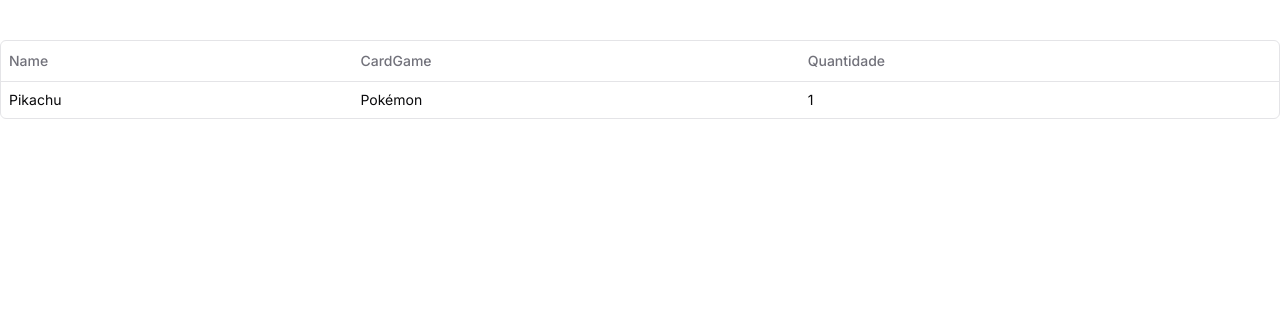
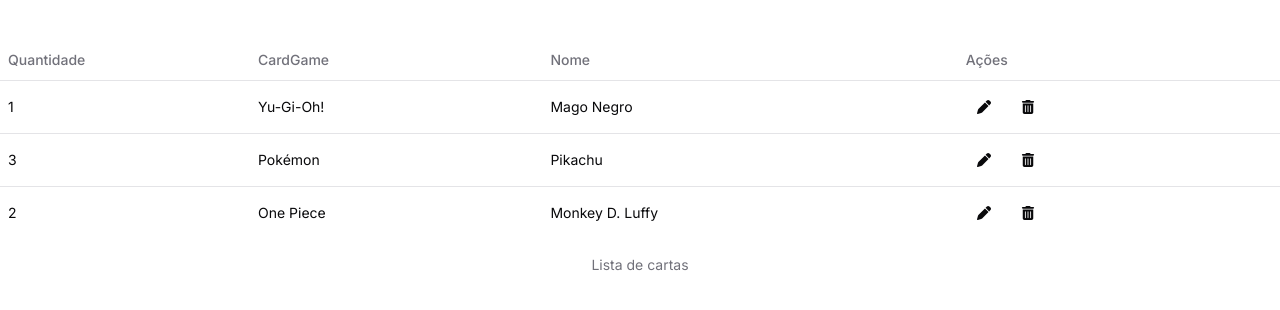
Before and after one commit to LeonamOliveira/organizador-de-cartas, a Next.js app: page /cards in a window 1280 px wide. Shown: the top 310 px of the page. Built offline with nearby package versions, Linux system fonts and the light colour scheme.

Commit message:
add react-icons and dialog

```diff
--- a/package.json
+++ b/package.json
@@ -10,6 +10,7 @@
   },
   "dependencies": {
     "@hookform/resolvers": "^3.9.0",
+    "@radix-ui/react-dialog": "^1.1.1",
     "@radix-ui/react-icons": "^1.3.0",
     "@radix-ui/react-label": "^2.1.0",
     "@radix-ui/react-navigation-menu": "^1.2.0",
@@ -22,6 +23,7 @@
     "react": "^18",
     "react-dom": "^18",
     "react-hook-form": "^7.53.0",
+    "react-icons": "^5.3.0",
     "tailwind-merge": "^2.5.2",
     "tailwindcss-animate": "^1.0.7",
     "zod": "^3.23.8"
--- a/src/app/cards/columns.tsx
+++ /dev/null
@@ -1,23 +0,0 @@
-import { ColumnDef } from "@tanstack/react-table"
-
-export type Cards = {
-    id: string
-    typeOfCard: 'Pokémon' | "Yu-Gi-Oh!" | "One Piece"
-    name: string
-    quantity: number
-}
-
-export const columns: ColumnDef<Cards>[] = [
-    {
-        accessorKey: "name",
-        header: "Name"
-    },
-    {
-        accessorKey: "typeOfCard",
-        header: "CardGame"
-    },
-    {
-        accessorKey: "quantity",
-        header: "Quantidade"
-    }
-]
--- a/src/app/cards/data-table.tsx
+++ b/src/app/cards/data-table.tsx
@@ -1,78 +1,116 @@
 'use client'
-
-import {
-    ColumnDef,
-    flexRender,
-    getCoreRowModel,
-    useReactTable
-} from '@tanstack/react-table'
-
+import { useState } from 'react'
+import { Button } from '@/components/ui/button'
 import {
     Table,
     TableBody,
+    TableCaption,
     TableCell,
     TableHead,
     TableHeader,
     TableRow
 } from '@/components/ui/table'
+import { FaPen, FaTrashCan } from "react-icons/fa6";
 
-interface DataTableProps<TData, TValue> {
-    columns: ColumnDef<TData, TValue>[]
-    data: TData[]
+enum CardGame{
+    Pokemon = 'Pokémon',
+    OnePiece = 'One Piece',
+    YuGiOh = 'Yu-Gi-Oh!'
 }
 
-export function DataTable<TData, TValue>({
-    columns,
-    data,
-}: DataTableProps<TData, TValue>) {
-    const table = useReactTable({
-        data,
-        columns,
-        getCoreRowModel: getCoreRowModel(),
-    })
+interface Card {
+    id: number;
+    quantidade: number;
+    nome: string;
+    cardgame: CardGame;
+}
+
+function CardList() {
+    const [cards, setCards] = useState<Card[]>([])
+
+    const handleEditCard = (cardId: number, newQuantity: number, newName: string, newCardgame: CardGame) => {
+        setCards(
+            cards.map((card) =>
+                card.id === cardId ?
+                {...card, quantidade: newQuantity, nome: newName, cardgame: newCardgame}
+                : card
+            )
+        )
+    }
+
+}
+
+const cards = [
+    {
+        id: 8,
+        quantidade: 1,
+        cardgame: CardGame.YuGiOh,
+        nome: 'Mago Negro'
+    },
+    {
+        id: 7,
+        quantidade: 3,
+        cardgame: CardGame.Pokemon,
+        nome: 'Pikachu'
+    },
+    {
+        id: 12,
+        quantidade: 2,
+        cardgame: CardGame.OnePiece,
+        nome: 'Monkey D. Luffy'
+    }
+]
+
+export function DataTable() {
     return (
-        <div className='rounded-md border'>
         <Table>
+            <TableCaption>Lista de cartas</TableCaption>
             <TableHeader>
-                    {table.getHeaderGroups().map((headerGroup) => (
-                        <TableRow key={headerGroup.id}>
-                            {headerGroup.headers.map((header) => {
-                                return (
-                                    <TableHead key={header.id}>
-                                        {header.isPlaceholder
-                                            ? null
-                                            : flexRender(
-                                                header.column.columnDef.header,
-                                                header.getContext()
-                                            )}
-                                    </TableHead>
-                                )
-                            })}
+                <TableRow>
+                    <TableHead className='w-[250px]'>Quantidade</TableHead>
+                    <TableHead>CardGame</TableHead>
+                    <TableHead>Nome</TableHead>
+                    <TableHead>Ações</TableHead>
                 </TableRow>
-                    ))}
             </TableHeader>
             <TableBody>
-                    {table.getRowModel().rows?.length ? (
-                        table.getRowModel().rows.map((row) => (
-                            <TableRow
-                                key={row.id}
-                                data-state={row.getIsSelected() && "selected"}>
-                                {row.getVisibleCells().map((cell) => (
-                                    <TableCell key={cell.id}>
-                                        {flexRender(cell.column.columnDef.cell, cell.getContext())}
+                {
+                    cards.length > 0 ? (
+                        cards.map((card) => (
+                            <TableRow key={card?.id}>
+                                <TableCell>{card?.quantidade}</TableCell>
+                                <TableCell>{card?.cardgame}</TableCell>
+                                <TableCell>{card?.nome}</TableCell>
+                                <TableCell>
+                                    <div className='flex items-center gap-2'>
+                                        {/* <Button
+                                            variant='ghost'
+                                            size='icon'
+                                            onClick={() => handleEditCard(card.id, card.quantidade, card.nome, card.cardgame)}>
+                                        </Button> */}
+                                        <Button
+                                            variant='ghost'
+                                            size='icon'>
+                                                <FaPen />
+                                        </Button>
+                                        <Button
+                                            variant='ghost'
+                                            size='icon'>
+                                                <FaTrashCan />
+                                        </Button>
+                                    </div>
                                 </TableCell>
-                                ))}
                             </TableRow>
                         ))
                     ) : (
                         <TableRow>
-                            <TableCell colSpan={columns.length} className="h-24 text-center">
-                                Sem resultado.
+                            <TableCell>
+                                Não encontrado
                             </TableCell>
                         </TableRow>
-                    )}
+                    )
+                }
             </TableBody>
         </Table>
-        </div>
     )
 }
--- a/src/app/cards/page.tsx
+++ b/src/app/cards/page.tsx
@@ -1,23 +1,9 @@
-import { columns, Cards } from "./columns";
 import { DataTable } from "./data-table";
 
-async function getData(): Promise<Cards[]> {
-    return [
-        {
-            id: '1231321',
-            typeOfCard: 'Pokémon',
-            name: 'Pikachu',
-            quantity: 1
-        }
-    ]
-}
-
 export default async function DemoPage() {
-    const data = await getData()
-
     return (
         <div className="container mx-auto py-10">
-            <DataTable columns={columns} data={data} />
+            <DataTable/>
         </div>
     )
 }
--- /dev/null
+++ b/src/components/ui/dialog.tsx
@@ -0,0 +1,122 @@
+"use client"
+
+import * as React from "react"
+import * as DialogPrimitive from "@radix-ui/react-dialog"
+import { Cross2Icon } from "@radix-ui/react-icons"
+
+import { cn } from "@/lib/utils"
+
+const Dialog = DialogPrimitive.Root
+
+const DialogTrigger = DialogPrimitive.Trigger
+
+const DialogPortal = DialogPrimitive.Portal
+
+const DialogClose = DialogPrimitive.Close
+
+const DialogOverlay = React.forwardRef<
+  React.ElementRef<typeof DialogPrimitive.Overlay>,
+  React.ComponentPropsWithoutRef<typeof DialogPrimitive.Overlay>
+>(({ className, ...props }, ref) => (
+  <DialogPrimitive.Overlay
+    ref={ref}
+    className={cn(
+      "fixed inset-0 z-50 bg-black/80  data-[state=open]:animate-in data-[state=closed]:animate-out data-[state=closed]:fade-out-0 data-[state=open]:fade-in-0",
+      className
+    )}
+    {...props}
+  />
+))
+DialogOverlay.displayName = DialogPrimitive.Overlay.displayName
+
+const DialogContent = React.forwardRef<
+  React.ElementRef<typeof DialogPrimitive.Content>,
+  React.ComponentPropsWithoutRef<typeof DialogPrimitive.Content>
+>(({ className, children, ...props }, ref) => (
+  <DialogPortal>
+    <DialogOverlay />
+    <DialogPrimitive.Content
+      ref={ref}
+      className={cn(
+        "fixed left-[50%] top-[50%] z-50 grid w-full max-w-lg translate-x-[-50%] translate-y-[-50%] gap-4 border bg-background p-6 shadow-lg duration-200 data-[state=open]:animate-in data-[state=closed]:animate-out data-[state=closed]:fade-out-0 data-[state=open]:fade-in-0 data-[state=closed]:zoom-out-95 data-[state=open]:zoom-in-95 data-[state=closed]:slide-out-to-left-1/2 data-[state=closed]:slide-out-to-top-[48%] data-[state=open]:slide-in-from-left-1/2 data-[state=open]:slide-in-from-top-[48%] sm:rounded-lg",
+        className
+      )}
+      {...props}
+    >
+      {children}
+      <DialogPrimitive.Close className="absolute right-4 top-4 rounded-sm opacity-70 ring-offset-background transition-opacity hover:opacity-100 focus:outline-none focus:ring-2 focus:ring-ring focus:ring-offset-2 disabled:pointer-events-none data-[state=open]:bg-accent data-[state=open]:text-muted-foreground">
+        <Cross2Icon className="h-4 w-4" />
+        <span className="sr-only">Close</span>
+      </DialogPrimitive.Close>
+    </DialogPrimitive.Content>
+  </DialogPortal>
+))
+DialogContent.displayName = DialogPrimitive.Content.displayName
+
+const DialogHeader = ({
+  className,
+  ...props
+}: React.HTMLAttributes<HTMLDivElement>) => (
+  <div
+    className={cn(
+      "flex flex-col space-y-1.5 text-center sm:text-left",
+      className
+    )}
+    {...props}
+  />
+)
+DialogHeader.displayName = "DialogHeader"
+
+const DialogFooter = ({
+  className,
+  ...props
+}: React.HTMLAttributes<HTMLDivElement>) => (
+  <div
+    className={cn(
+      "flex flex-col-reverse sm:flex-row sm:justify-end sm:space-x-2",
+      className
+    )}
+    {...props}
+  />
+)
+DialogFooter.displayName = "DialogFooter"
+
+const DialogTitle = React.forwardRef<
+  React.ElementRef<typeof DialogPrimitive.Title>,
+  React.ComponentPropsWithoutRef<typeof DialogPrimitive.Title>
+>(({ className, ...props }, ref) => (
+  <DialogPrimitive.Title
+    ref={ref}
+    className={cn(
+      "text-lg font-semibold leading-none tracking-tight",
+      className
+    )}
+    {...props}
+  />
+))
+DialogTitle.displayName = DialogPrimitive.Title.displayName
+
+const DialogDescription = React.forwardRef<
+  React.ElementRef<typeof DialogPrimitive.Description>,
+  React.ComponentPropsWithoutRef<typeof DialogPrimitive.Description>
+>(({ className, ...props }, ref) => (
+  <DialogPrimitive.Description
+    ref={ref}
+    className={cn("text-sm text-muted-foreground", className)}
+    {...props}
+  />
+))
+DialogDescription.displayName = DialogPrimitive.Description.displayName
+
+export {
+  Dialog,
+  DialogPortal,
+  DialogOverlay,
+  DialogTrigger,
+  DialogClose,
+  DialogContent,
+  DialogHeader,
+  DialogFooter,
+  DialogTitle,
+  DialogDescription,
+}
```
Also changed, not shown: 1 other file (tests, documents, lock files or other folders). Lines whose indentation alone changed are shown as unchanged.
